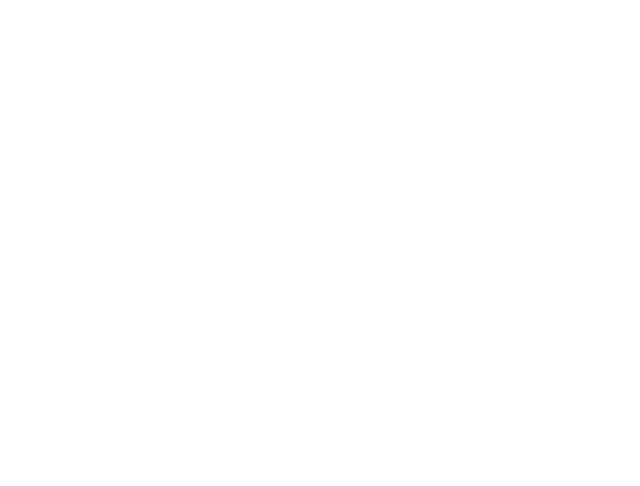
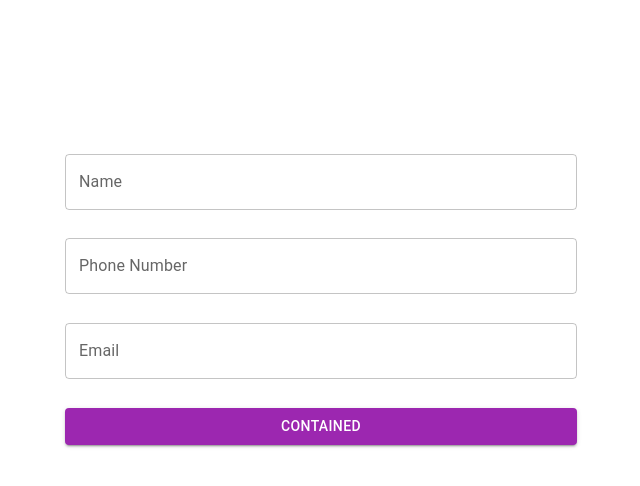
Before and after one commit to Tech-Shreyansh/GrowMeOrganicAssignment, a React (Vite) app: page / in a window 1280 px wide. Shown: the top 486 px of the page, without its empty margins (327-967 px from the left). Built offline with nearby package versions, Linux system fonts and the light colour scheme.

Commit message:
added first page elements

```diff
--- a/src/App.tsx
+++ b/src/App.tsx
@@ -1,11 +1,14 @@
-import React from 'react'
-import './App.css'
+import React from "react";
+import { BrowserRouter, Routes, Route } from "react-router-dom";
+import FirstPage from "./firstPage/firstPage";
 
 function App() {
   return (
-    <div>
-
-    </div>
+    <BrowserRouter>
+      <Routes>
+        <Route element={<FirstPage />} path="/" />
+      </Routes>
+    </BrowserRouter>
   )
 }
 
--- a/src/firstPage/firstPage.tsx
+++ b/src/firstPage/firstPage.tsx
@@ -1 +1,73 @@
-import React from "react";
+import React, { FC, useState } from "react";
+import './firstPage.css';
+import { Button, TextField } from "@mui/material";
+import { createTheme } from "@mui/material";
+import styled from "@emotion/styled";
+import { ThemeProvider } from "@emotion/react";
+import { ToastContainer, toast } from 'react-toastify';
+import 'react-toastify/dist/ReactToastify.css';
+
+
+function FirstPage() {
+    const Theme1 = createTheme({
+        palette: {
+            primary: {
+              main: '#00FF00',
+            },
+            success: {
+              main: '#FFA500',
+            },
+            error: {
+              main: "#FFA500",
+            },
+        }
+    })
+
+    const Theme2 = createTheme({
+        palette: {
+            primary: {
+              main: '#00FF00',
+            },
+            error: {
+              main: "#FFA500",
+            },
+        }
+    })
+    const [inputTheme,setTheme] = useState(Theme1)
+    function numCheck(e:any) {
+        if(e.target.value<0){
+            e.target.value*=-1
+            toast.dismiss()
+            toast("phone number can't be negative")
+        }
+        else if (e.target.value>=1000000000)
+            setTheme(Theme2)
+        else
+            setTheme(Theme1)
+    }
+    function nameCheck(e:any) {
+        if(e.target.value=="")
+            setTheme(Theme1)
+        else
+            setTheme(Theme2)
+    }
+    function emailCheck(e:any) {
+        if(e.target.value=="")
+            setTheme(Theme1)
+        else
+            setTheme(Theme2)
+    }
+
+    return(<div style={{display:"flex",flexDirection:"column",justifyContent:"space-between",height:"25vw",margin:"12vw 30vw",width:"40vw"}}>
+        <ThemeProvider theme={inputTheme}>
+        <TextField onClick={nameCheck} onChange={nameCheck} color="success" id="outlined-basic" label="Name" variant="outlined" />
+        <TextField onClick={numCheck} onChange={numCheck} type="number" color="success" id="outlined-basic" label="Phone Number" variant="outlined" />
+        <TextField onClick={emailCheck} onChange={emailCheck} color="success" id="outlined-basic" label="Email" variant="outlined" />
+        <Button color="secondary" variant="contained">Contained</Button>
+        </ThemeProvider>
+        <ToastContainer limit={2} theme="light" position="top-center"/>
+        </div>
+    )
+}
+
+export default FirstPage;
--- a/src/index.css
+++ b/src/index.css
@@ -0,0 +1,3 @@
+body{
+  /* background-color: black; */
+}
```
Also changed, not shown: package.json (+6 -1 lines), 1 other file (tests, documents, lock files or other folders).
